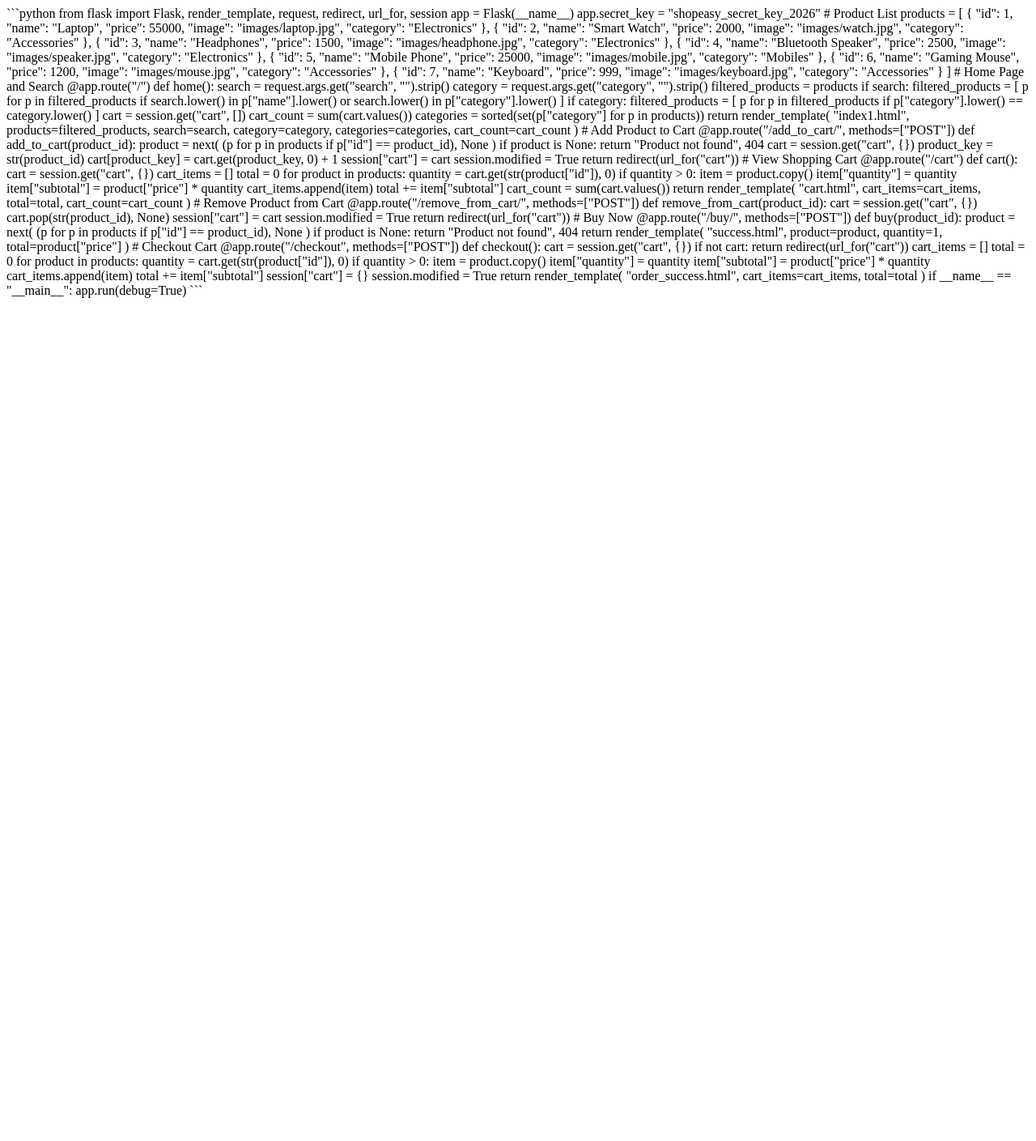
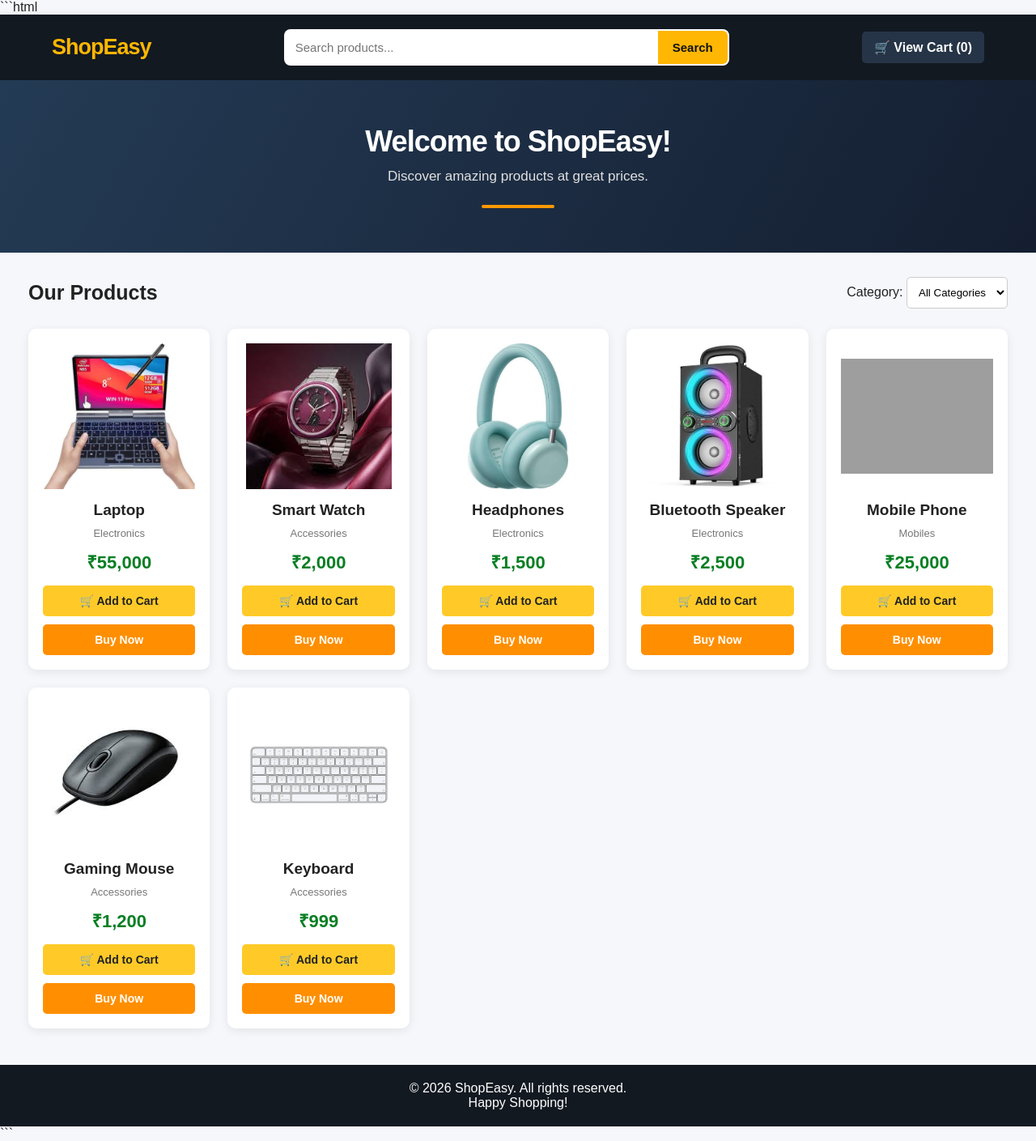
Before and after one commit to ADHITHYA012/e-commerce, a Flask app: page / in a window 1280 px wide. Shown: the whole page at 81% size. Before the commit the page ends 368 px from the top, so only its background shows below. Run offline with Flask 3, Linux system fonts and the light colour scheme; grey boxes are pictures that could not be loaded.

Commit message:
Update index1.html

````diff
--- a/templates/index1.html
+++ b/templates/index1.html
@@ -1,224 +1,377 @@
-```python
-from flask import Flask, render_template, request, redirect, url_for, session
+```html
+<!DOCTYPE html>
+<html lang="en">
+<head>
+    <meta charset="UTF-8">
+    <meta name="viewport" content="width=device-width, initial-scale=1.0">
 
-app = Flask(__name__)
-app.secret_key = "shopeasy_secret_key_2026"
+    <title>ShopEasy | Online Shopping</title>
 
-# Product List
-products = [
-    {
-        "id": 1,
-        "name": "Laptop",
-        "price": 55000,
-        "image": "images/laptop.jpg",
-        "category": "Electronics"
-    },
-    {
-        "id": 2,
-        "name": "Smart Watch",
-        "price": 2000,
-        "image": "images/watch.jpg",
-        "category": "Accessories"
-    },
-    {
-        "id": 3,
-        "name": "Headphones",
-        "price": 1500,
-        "image": "images/headphone.jpg",
-        "category": "Electronics"
-    },
-    {
-        "id": 4,
-        "name": "Bluetooth Speaker",
-        "price": 2500,
-        "image": "images/speaker.jpg",
-        "category": "Electronics"
-    },
-    {
-        "id": 5,
-        "name": "Mobile Phone",
-        "price": 25000,
-        "image": "images/mobile.jpg",
-        "category": "Mobiles"
-    },
-    {
-        "id": 6,
-        "name": "Gaming Mouse",
-        "price": 1200,
-        "image": "images/mouse.jpg",
-        "category": "Accessories"
-    },
-    {
-        "id": 7,
-        "name": "Keyboard",
-        "price": 999,
-        "image": "images/keyboard.jpg",
-        "category": "Accessories"
-    }
-]
+    <link rel="stylesheet"
+          href="{{ url_for('static', filename='style1.css') }}">
 
+    <style>
+        * {
+            margin: 0;
+            padding: 0;
+            box-sizing: border-box;
+        }
 
-# Home Page and Search
-@app.route("/")
-def home():
+        body {
+            font-family: Arial, sans-serif;
+            background: #f5f7fb;
+            color: #222;
+        }
 
-    search = request.args.get("search", "").strip()
-    category = request.args.get("category", "").strip()
+        header {
+            background: #131921;
+            color: white;
+            padding: 18px 5%;
+            display: flex;
+            align-items: center;
+            justify-content: space-between;
+            gap: 20px;
+            flex-wrap: wrap;
+        }
 
-    filtered_products = products
+        .logo {
+            font-size: 27px;
+            font-weight: bold;
+            color: #ffb703;
+        }
 
-    if search:
-        filtered_products = [
-            p for p in filtered_products
-            if search.lower() in p["name"].lower()
-            or search.lower() in p["category"].lower()
-        ]
+        .search-form {
+            display: flex;
+            flex: 1;
+            max-width: 550px;
+        }
 
-    if category:
-        filtered_products = [
-            p for p in filtered_products
-            if p["category"].lower() == category.lower()
-        ]
+        .search-form input {
+            width: 100%;
+            padding: 12px;
+            border: none;
+            border-radius: 5px 0 0 5px;
+            outline: none;
+        }
 
-    cart = session.get("cart", [])
+        .search-form button {
+            padding: 12px 18px;
+            background: #ffb703;
+            border: none;
+            cursor: pointer;
+            border-radius: 0 5px 5px 0;
+            font-weight: bold;
+        }
 
-    cart_count = sum(cart.values())
+        .cart-link {
+            color: white;
+            text-decoration: none;
+            font-weight: bold;
+            padding: 10px 15px;
+            background: #263447;
+            border-radius: 5px;
+        }
 
-    categories = sorted(set(p["category"] for p in products))
+        .hero {
+            background: linear-gradient(120deg, #243b55, #141e30);
+            color: white;
+            padding: 55px 20px;
+            text-align: center;
+        }
 
-    return render_template(
-        "index1.html",
-        products=filtered_products,
-        search=search,
-        category=category,
-        categories=categories,
-        cart_count=cart_count
-    )
+        .hero h1 {
+            font-size: 36px;
+            margin-bottom: 12px;
+        }
 
+        .hero p {
+            font-size: 17px;
+            color: #e0e0e0;
+        }
 
-# Add Product to Cart
-@app.route("/add_to_cart/<int:product_id>", methods=["POST"])
-def add_to_cart(product_id):
+        .container {
+            max-width: 1250px;
+            margin: 30px auto;
+            padding: 0 20px;
+        }
 
-    product = next(
-        (p for p in products if p["id"] == product_id),
-        None
-    )
+        .filter-section {
+            display: flex;
+            align-items: center;
+            justify-content: space-between;
+            gap: 15px;
+            flex-wrap: wrap;
+            margin-bottom: 25px;
+        }
 
-    if product is None:
-        return "Product not found", 404
+        .filter-section h2 {
+            font-size: 25px;
+        }
 
-    cart = session.get("cart", {})
+        .filter-section select {
+            padding: 10px;
+            border: 1px solid #ccc;
+            border-radius: 5px;
+            background: white;
+        }
 
-    product_key = str(product_id)
+        .product-grid {
+            display: grid;
+            grid-template-columns: repeat(auto-fit, minmax(220px, 1fr));
+            gap: 22px;
+        }
 
-    cart[product_key] = cart.get(product_key, 0) + 1
+        .product-card {
+            background: white;
+            border-radius: 10px;
+            padding: 18px;
+            text-align: center;
+            box-shadow: 0 3px 12px rgba(0, 0, 0, 0.08);
+            transition: transform 0.2s;
+        }
 
-    session["cart"] = cart
-    session.modified = True
+        .product-card:hover {
+            transform: translateY(-5px);
+        }
 
-    return redirect(url_for("cart"))
+        .product-card img {
+            width: 100%;
+            height: 180px;
+            object-fit: contain;
+            margin-bottom: 15px;
+        }
 
+        .product-card h3 {
+            font-size: 19px;
+            margin-bottom: 10px;
+        }
 
-# View Shopping Cart
-@app.route("/cart")
-def cart():
+        .category {
+            color: #777;
+            font-size: 13px;
+            margin-bottom: 10px;
+        }
 
-    cart = session.get("cart", {})
-    cart_items = []
-    total = 0
+        .price {
+            color: #087f23;
+            font-size: 22px;
+            font-weight: bold;
+            margin-bottom: 15px;
+        }
 
-    for product in products:
+        .product-card form {
+            margin-top: 10px;
+        }
 
-        quantity = cart.get(str(product["id"]), 0)
+        .btn {
+            width: 100%;
+            padding: 11px;
+            border: none;
+            border-radius: 5px;
+            cursor: pointer;
+            font-size: 14px;
+            font-weight: bold;
+        }
 
-        if quantity > 0:
+        .add-btn {
+            background: #ffca28;
+            color: #222;
+        }
 
-            item = product.copy()
-            item["quantity"] = quantity
-            item["subtotal"] = product["price"] * quantity
+        .buy-btn {
+            background: #ff8f00;
+            color: white;
+        }
 
-            cart_items.append(item)
-            total += item["subtotal"]
+        .btn:hover {
+            opacity: 0.85;
+        }
 
-    cart_count = sum(cart.values())
+        .empty-message {
+            text-align: center;
+            padding: 40px 10px;
+            font-size: 18px;
+            color: #777;
+            grid-column: 1 / -1;
+        }
 
-    return render_template(
-        "cart.html",
-        cart_items=cart_items,
-        total=total,
-        cart_count=cart_count
-    )
+        footer {
+            background: #131921;
+            color: white;
+            text-align: center;
+            padding: 20px;
+            margin-top: 45px;
+        }
 
+        @media (max-width: 600px) {
+            header {
+                flex-direction: column;
+                align-items: stretch;
+            }
 
-# Remove Product from Cart
-@app.route("/remove_from_cart/<int:product_id>", methods=["POST"])
-def remove_from_cart(product_id):
+            .search-form {
+                max-width: 100%;
+            }
 
-    cart = session.get("cart", {})
-    cart.pop(str(product_id), None)
+            .hero h1 {
+                font-size: 28px;
+            }
 
-    session["cart"] = cart
-    session.modified = True
+            .product-grid {
+                grid-template-columns: repeat(2, minmax(0, 1fr));
+                gap: 12px;
+            }
 
-    return redirect(url_for("cart"))
+            .product-card {
+                padding: 10px;
+            }
 
+            .product-card img {
+                height: 120px;
+            }
 
-# Buy Now
-@app.route("/buy/<int:product_id>", methods=["POST"])
-def buy(product_id):
+            .product-card h3 {
+                font-size: 15px;
+            }
 
-    product = next(
-        (p for p in products if p["id"] == product_id),
-        None
-    )
+            .price {
+                font-size: 18px;
+            }
+        }
+    </style>
+</head>
 
-    if product is None:
-        return "Product not found", 404
+<body>
 
-    return render_template(
-        "success.html",
-        product=product,
-        quantity=1,
-        total=product["price"]
-    )
+    <!-- Header -->
+    <header>
+        <div class="logo">ShopEasy</div>
 
+        <form class="search-form" id="searchForm" action="/" method="GET">
+            <input
+                type="text"
+                name="search"
+                placeholder="Search products..."
+                value="{{ search_query | default('') }}"
+            >
 
-# Checkout Cart
-@app.route("/checkout", methods=["POST"])
-def checkout():
+            <button type="submit">Search</button>
+        </form>
 
-    cart = session.get("cart", {})
+        <a href="{{ url_for('view_cart') }}" class="cart-link">
+            🛒 View Cart ({{ cart_count | default(0) }})
+        </a>
+    </header>
 
-    if not cart:
-        return redirect(url_for("cart"))
+    <!-- Hero Section -->
+    <section class="hero">
+        <h1>Welcome to ShopEasy!</h1>
+        <p>Discover amazing products at great prices.</p>
+    </section>
 
-    cart_items = []
-    total = 0
+    <!-- Products -->
+    <main class="container">
 
-    for product in products:
+        <div class="filter-section">
+            <h2>Our Products</h2>
 
-        quantity = cart.get(str(product["id"]), 0)
+            <form action="/" method="GET">
+                <input
+                    type="hidden"
+                    name="search"
+                    value="{{ search_query | default('') }}"
+                >
 
-        if quantity > 0:
+                <label for="category">Category: </label>
 
-            item = product.copy()
-            item["quantity"] = quantity
-            item["subtotal"] = product["price"] * quantity
+                <select
+                    id="category"
+                    name="category"
+                    onchange="this.form.submit()"
+                >
+                    <option value="">All Categories</option>
 
-            cart_items.append(item)
-            total += item["subtotal"]
+                    {% for category_name in categories | default([]) %}
+                    <option
+                        value="{{ category_name }}"
+                        {% if selected_category | default('') == category_name %}
+                        selected
+                        {% endif %}
+                    >
+                        {{ category_name }}
+                    </option>
+                    {% endfor %}
+                </select>
+            </form>
+        </div>
 
-    session["cart"] = {}
-    session.modified = True
+        <div class="product-grid">
 
-    return render_template(
-        "order_success.html",
-        cart_items=cart_items,
-        total=total
-    )
+            {% for product in products %}
 
+            <article class="product-card">
 
-if __name__ == "__main__":
-    app.run(debug=True)
+                <img
+                    src="{{ url_for('static', filename=product.image) }}"
+                    alt="{{ product.name }}"
+                    loading="lazy"
+                    onerror="this.onerror=null; this.src='https://placehold.co/300x200?text=Product';"
+                >
+
+                <h3>{{ product.name }}</h3>
+
+                <p class="category">
+                    {{ product.category | default('General') }}
+                </p>
+
+                <p class="price">
+                    ₹{{ "{:,.0f}".format(product.price) }}
+                </p>
+
+                <form
+                    class="add-to-cart-form"
+                    action="{{ url_for('add_to_cart', product_id=product.id) }}"
+                    method="POST"
+                >
+                    <button type="submit" class="btn add-btn">
+                        🛒 Add to Cart
+                    </button>
+                </form>
+
+                <form
+                    class="buy-now-form"
+                    action="{{ url_for('buy_now', product_id=product.id) }}"
+                    method="POST"
+                >
+                    <button type="submit" class="btn buy-btn">
+                        Buy Now
+                    </button>
+                </form>
+
+            </article>
+
+            {% else %}
+
+            <div class="empty-message">
+                <p>No products found.</p>
+                <p>Try searching for another product.</p>
+            </div>
+
+            {% endfor %}
+
+        </div>
+
+    </main>
+
+    <!-- Footer -->
+    <footer>
+        <p>&copy; 2026 ShopEasy. All rights reserved.</p>
+        <p>Happy Shopping!</p>
+    </footer>
+
+    <!-- JavaScript -->
+    <script src="{{ url_for('static', filename='script.js') }}"></script>
+
+</body>
+</html>
 ```
````
